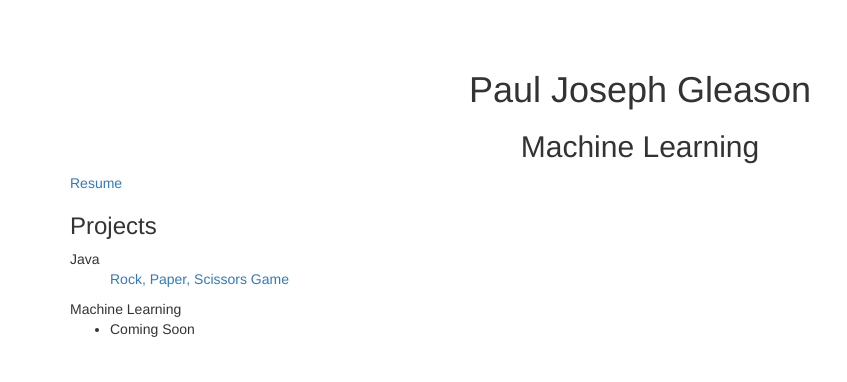
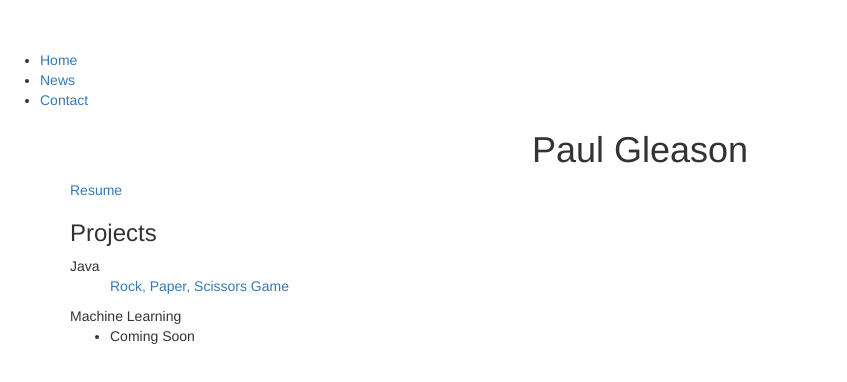
Before and after one commit to thepaulgleason/thepaulgleason.github.io, a plain HTML site: page index.html in a window 1280 px wide. Shown: the whole page, without its empty margins (0-847 px from the left). Drawn offline with nearby package versions, Linux system fonts and the light colour scheme.

Commit message:
Update index.html

```diff
--- a/index.html
+++ b/index.html
@@ -1,6 +1,7 @@
 <!DOCTYPE html>
 <html>
     <html>
+
     <head>
         <meta charset="utf-8">
         <meta http-equiv="X-UA-Compatible" content="IE=edge">
@@ -8,9 +9,17 @@
         <link href="css/bootstrap.min.css" rel="stylesheet">
         <link href="css/bootstrap-theme.min.css" rel="stylesheet">
         <link href="css/mystyles.css" rel="stylesheet">
-        <h1 align="center">Paul Joseph Gleason</h1>
-        <h2 align="center">Machine Learning</h2>
+        <ul>
+            <li><a href="default.asp">Home</a></li>
+            <li><a href="news.asp">News</a></li>
+            <li><a href="contact.asp">Contact</a></li>
+
+        </ul>
+
+        <h1 align="center">Paul Gleason</h1>
+
     </head>
+
     <body>
         <div class="container">
             <div class="row">
```
